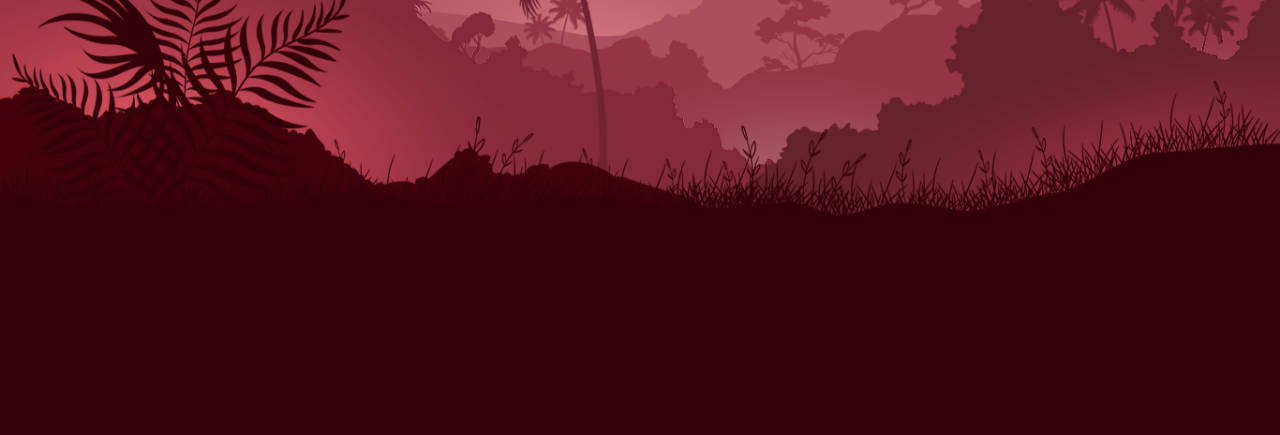
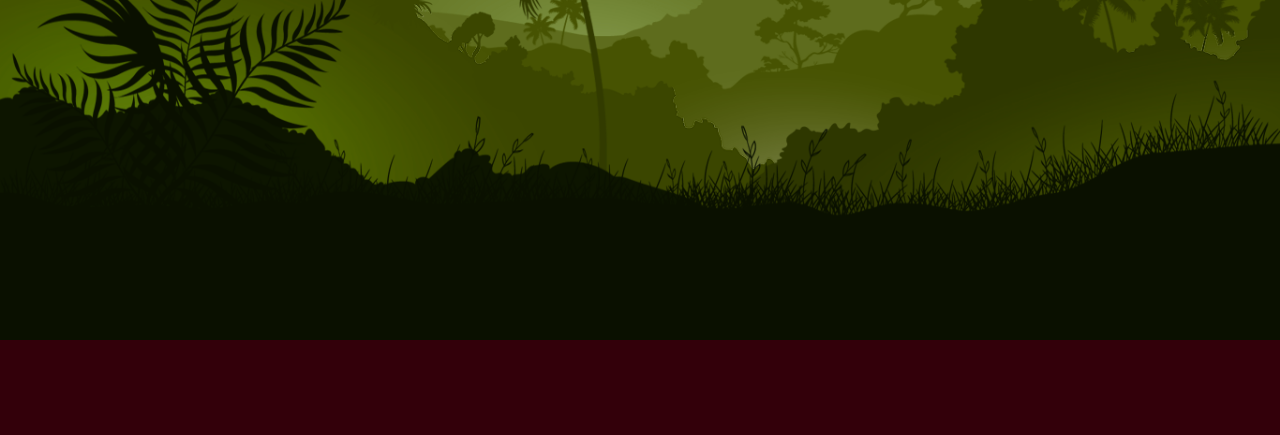
Before and after one commit to vijayasankar22/Parallax, a plain HTML site: page index.html in a window 1280 px wide. Shown: the part 460-895 px from the top of the page. Drawn offline with Linux system fonts and the light colour scheme.

Commit message:
Update style.css

```diff
--- a/style.css
+++ b/style.css
@@ -65,6 +65,8 @@ a:hover{
     left:0;
     width: 100%;
     pointer-events: none;
+   filter: hue-rotate(90deg);
+
 
 }
 
```
